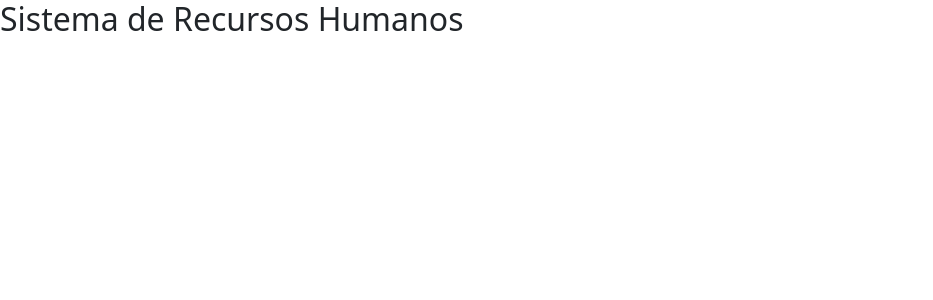
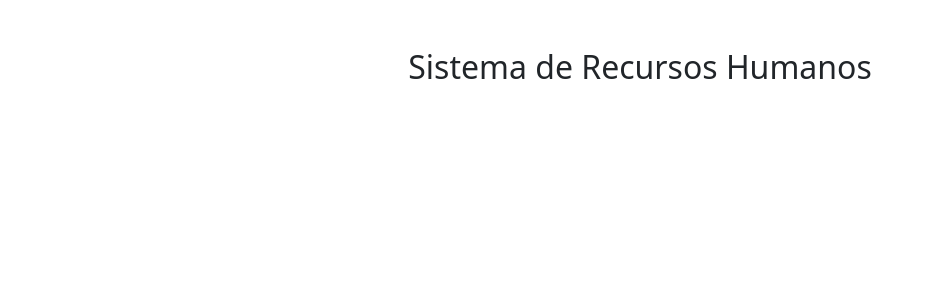
Before and after one commit to Nefta11/FrontendWeb-RH-App, a React (Create React App) app: page / in a window 1280 px wide. Shown: the top 300 px of the page, without its empty margins (0-933 px from the left). Built offline with nearby package versions, Linux system fonts and the light colour scheme.

Commit message:
Modificar el componente App para agregar clases de Bootstrap y mejorar el diseño

```diff
--- a/src/App.jsx
+++ b/src/App.jsx
@@ -1,6 +1,6 @@
 function App() {
   return (
-    <div>
+    <div className="container text-center mt-5">
       <h2>Sistema de Recursos Humanos</h2>
     </div>
   );
```
